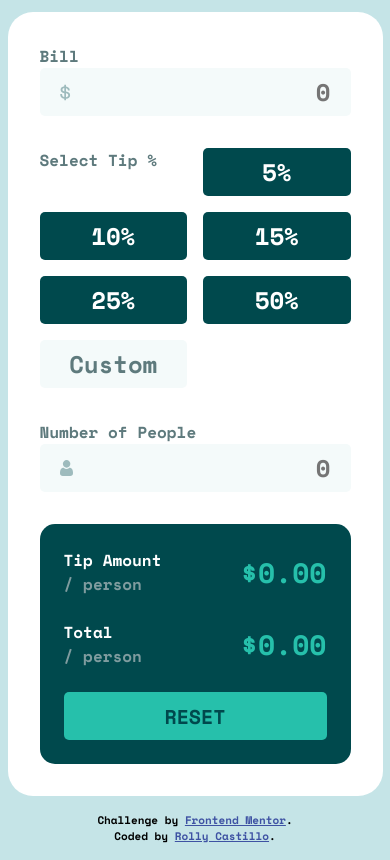
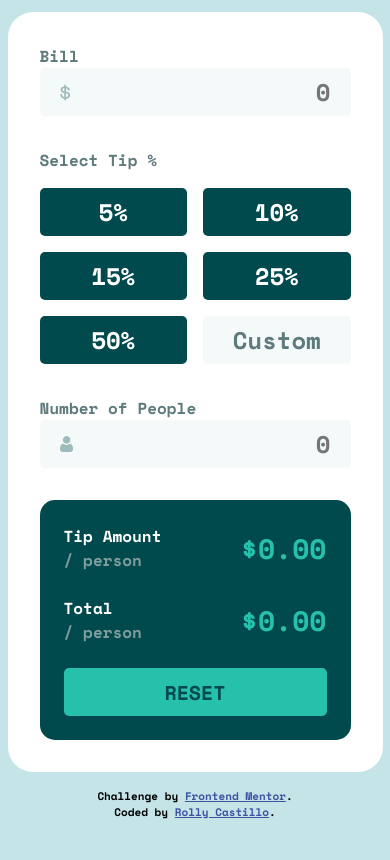
Before and after one commit to Pomz010/tip_calculator, a website: page index.html in a window 390 px wide. Shown: the part 132-992 px from the top of the page. After the commit the page ends 968 px from the top, so only its background shows below. Drawn offline with nearby package versions, Linux system fonts and the light colour scheme.

Commit message:
Fixed percentage layout buttons for mobile view.

```diff
--- a/src/sass/main.scss
+++ b/src/sass/main.scss
@@ -116,7 +116,7 @@ div.app__entries-container {
         margin: 2rem 0;
     }
 
-    label.tip-selection__label {
+    h2.tip__header {
         grid-column: 1 / span 2;
     }
 
```
Also changed, not shown: public/css/main.css.
